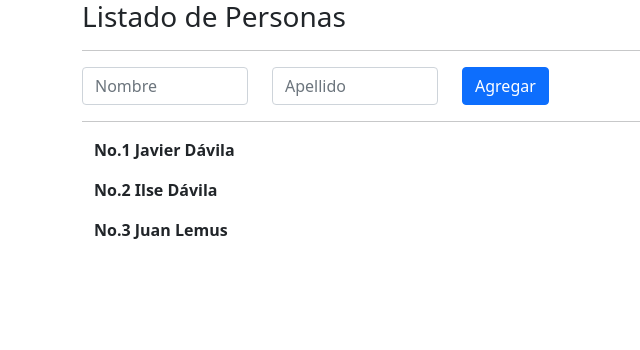
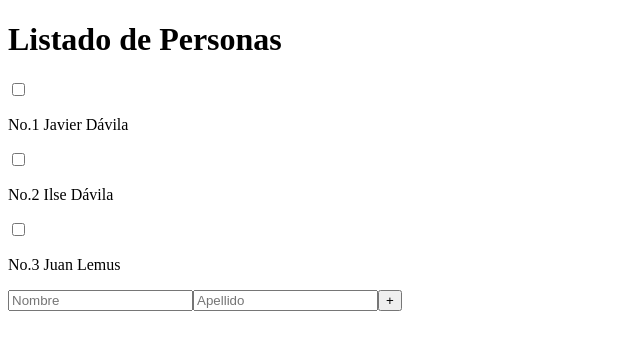
Before and after one commit to JavDav98/listadoPersonas, an Angular app: page / in a window 1280 px wide. Shown: the top 350 px of the page, without its empty margins (0-640 px from the left). Built offline with nearby package versions, Linux system fonts and the light colour scheme.

Commit message:
Mejorar Listado Personas

```diff
--- a/angular.json
+++ b/angular.json
@@ -27,14 +27,9 @@
               "src/assets"
             ],
             "styles": [
-              "node_modules/bootstrap/dist/css/bootstrap.css",
               "src/styles.css"
             ],
-            "scripts": [
-              "node_modules/jquery/dist/jquery.min.js",
-              "node_modules/popper.js/dist/umd/popper.min.js",
-              "node_modules/bootstrap/dist/js/bootstrap.min.js"
-            ]
+            "scripts": []
           },
           "configurations": {
             "production": {
--- a/src/app/app.component.html
+++ b/src/app/app.component.html
@@ -1,11 +1,11 @@
-<div class="container">
-  <div class="col">
-    <h3>{{titulo}}</h3>
-  </div>
-
-  <hr>
-  <app-formulario (personaCreada)="personaAgregada($event)"></app-formulario>
-
-  <hr>
+<div class="box" id="heading">
+  <h1>{{titulo}}</h1>
+</div>
+<!--  <app-formulario (personaCreada)="personaAgregada($event)"></app-formulario>-->
+<div class="box">
   <app-persona *ngFor="let p of personas; let i = index" [persona]="p" [indice]="i"></app-persona>
 </div>
+
+<div class="box">
+  <app-formulario></app-formulario>
+</div>
--- a/src/app/app.component.ts
+++ b/src/app/app.component.ts
@@ -1,16 +1,23 @@
-import { Component } from '@angular/core';
+import { Component, OnInit } from '@angular/core';
 import {Persona} from "../models/Persona.model";
+import { PersonaService } from './service/PersonasService.service';
 
 @Component({
   selector: 'app-root',
   templateUrl: './app.component.html',
   styleUrls: ['./app.component.css']
 })
-export class AppComponent {
+export class AppComponent implements OnInit {
   titulo = 'Listado de Personas';
-  personas: Persona [] = [new Persona("Javier",  "Dávila"), new Persona("Ilse", "Dávila"), new Persona("Juan", "Lemus")];
+  personas: Persona [] = [];
 
-  personaAgregada( p: Persona){
-    this.personas.push(p);
+  constructor(private personaService: PersonaService){ }
+  ngOnInit(): void {
+    this.personas = this.personaService.personas;
   }
+
+/*  personaAgregada( p: Persona){
+    this.personaService.agregarPersona(p);
+  }*/
+
 }
--- a/src/app/app.module.ts
+++ b/src/app/app.module.ts
@@ -5,6 +5,8 @@ import { BrowserModule } from '@angular/platform-browser';
 import { AppComponent } from './app.component';
 import { PersonaComponent } from './persona/persona.component';
 import { FormularioComponent } from './formulario/formulario.component';
+import { LoggingService } from './service/LoggingService.service';
+import {PersonaService} from "./service/PersonasService.service";
 
 @NgModule({
   declarations: [
@@ -16,7 +18,8 @@ import { FormularioComponent } from './formulario/formulario.component';
     BrowserModule,
     FormsModule
   ],
-  providers: [],
+  providers: [LoggingService,
+              PersonaService],
   bootstrap: [AppComponent]
 })
 export class AppModule { }
--- a/src/app/formulario/formulario.component.html
+++ b/src/app/formulario/formulario.component.html
@@ -1,13 +1,7 @@
-<form class="form row">
-  <div class="form-group col-md-2">
-    <label class="visually-hidden">Nombre</label>
+<form class="item">
     <input type="text" name="nombre" id="nombre" placeholder="Nombre" class="form-control" [(ngModel)]="nombreInput">
-  </div>
-  <div class="form-group col-md-2">
-    <label class="visually-hidden">Apellido</label>
+
     <input type="text" name="apellido" id="apellido" placeholder="Apellido" class="form-control" [(ngModel)]="apellidoInput">
-  </div>
-  <div class="col">
-    <button type="submit" class="btn btn-primary" (click)="agregarPersona()">Agregar</button>
-  </div>
+
+    <button type="submit" (click)="agregarPersona()">+</button>
 </form>
--- a/src/app/formulario/formulario.component.ts
+++ b/src/app/formulario/formulario.component.ts
@@ -1,5 +1,7 @@
-import {Component, EventEmitter, Output} from '@angular/core';
+import {Component, /*ElementRef,*/ EventEmitter, Output, /*ViewChild*/} from '@angular/core';
 import {Persona} from "../../models/Persona.model";
+import {LoggingService} from "../service/LoggingService.service";
+import {PersonaService} from "../service/PersonasService.service";
 
 @Component({
   selector: 'app-formulario',
@@ -9,14 +11,31 @@ import {Persona} from "../../models/Persona.model";
 export class FormularioComponent {
 
   @Output() personaCreada = new EventEmitter<Persona>();
+/*  @ViewChild('nombreInput') nombreI: ElementRef;
+  @ViewChild('apellidoInput')apellidoI: ElementRef;*/
+  nombreInput: string;
+  apellidoInput: string;
 
-  nombreInput: string = "";
-  apellidoInput: string = "";
+  constructor(private loggingService: LoggingService,
+              private personaService: PersonaService) {
+    this.personaService.saludar.subscribe(
+      (indice: number) => {alert("el indice es "+indice)}
+    );
+  };
 
-  agregarPersona(){
-    let p = new Persona(this.nombreInput, this.apellidoInput);
+  agregarPersona(/*nombre: HTMLInputElement, apellido: HTMLInputElement*/){
+    let p = new Persona(/*nombre.value, apellido.value*/this.nombreInput, this.apellidoInput);
     // this.personas.push(p);
-    this.personaCreada.emit(p);
+    //this.personaCreada.emit(p);
+    this.personaService.agregarPersona(p);
+
+    /*let p1 = new Persona(
+      this.nombreI.nativeElement.value,
+      this.apellidoI.nativeElement.value + " @ViewChild",
+    );
+    this.personaService.agregarPersona(p1);*/
+    //this.personaCreada.emit(p1);
+    // this.loggingService.enviaMensajeConsola("enviamos mensaje");
   }
 
 }
--- a/src/app/persona/persona.component.html
+++ b/src/app/persona/persona.component.html
@@ -1,9 +1,4 @@
-<div class="container">
-  <div class="row">
-    <div class="col">
-      <div>
-        <p class="fw-bold">No.{{indice+1}} {{persona.nombre}} {{persona.apellido}}</p>
-      </div>
-    </div>
-  </div>
+<div class="item">
+  <input type="checkbox" (click)="emitirSaludo()">
+  <p>No.{{indice+1}} {{persona.nombre}} {{persona.apellido}}</p>
 </div>
--- a/src/app/persona/persona.component.ts
+++ b/src/app/persona/persona.component.ts
@@ -1,5 +1,6 @@
 import { Component, OnInit, Input } from '@angular/core';
 import {Persona} from "../../models/Persona.model";
+import { PersonaService } from '../service/PersonasService.service';
 
 @Component({
   selector: 'app-persona',
@@ -10,9 +11,13 @@ export class PersonaComponent implements OnInit {
 
   @Input() persona: Persona;
   @Input() indice: number;
-  constructor() { }
+  constructor(private  personaService: PersonaService) { }
 
   ngOnInit(): void {
   }
 
+  emitirSaludo(){
+    this.personaService.saludar.emit(this.indice+"");
+  }
+
 }
--- /dev/null
+++ b/src/app/service/LoggingService.service.ts
@@ -0,0 +1,5 @@
+export class LoggingService{
+  enviaMensajeConsola(mensaje: string){
+    console.log(mensaje);
+  }
+}
--- /dev/null
+++ b/src/app/service/PersonasService.service.ts
@@ -0,0 +1,23 @@
+import {Persona} from "../../models/Persona.model";
+import {LoggingService} from "./LoggingService.service";
+import {EventEmitter, Injectable} from "@angular/core";
+
+@Injectable()
+export class PersonaService{
+
+  personas: Persona [] = [
+    new Persona("Javier",  "Dávila"),
+    new Persona("Ilse", "Dávila"),
+    new Persona("Juan", "Lemus")
+  ];
+
+
+  saludar = new EventEmitter<string>();
+
+  constructor(private loggingService: LoggingService){}
+
+  agregarPersona( p: Persona){
+    this.loggingService.enviaMensajeConsola("Agregar Persona "+p.nombre)
+    this.personas.push(p);
+  }
+}
```
Also changed, not shown: src/assets/bg-pattern.png (added).
